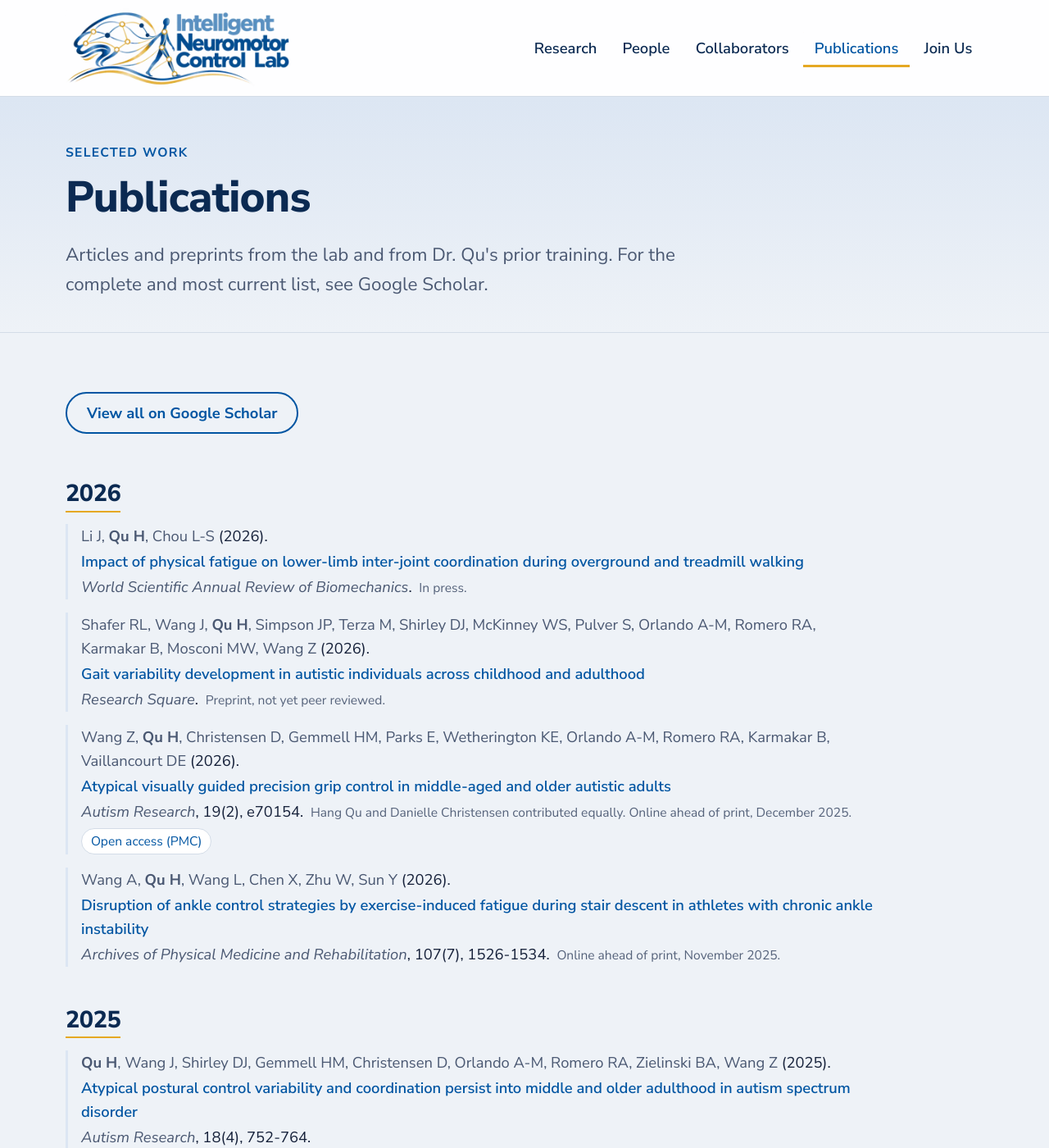
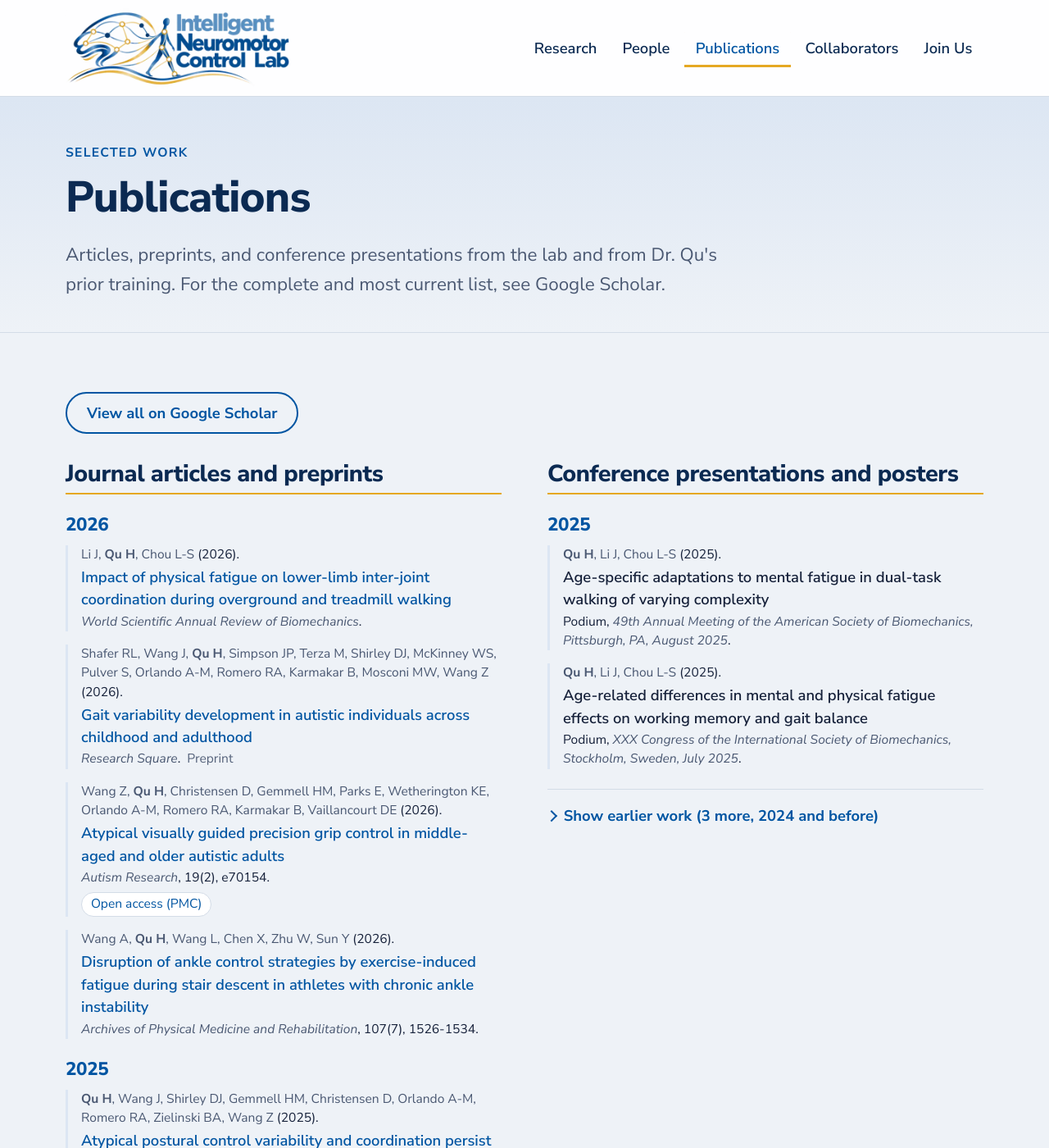
Before and after one commit to incLab-sjsu/inclab-sjsu.github.io, a Jekyll site: the page built from publications.html, in a window 1280 px wide and 1400 px high. Shown: the whole window at 82% size. Built offline with Jekyll 4.4.1, drawn with Linux system fonts in a browser that asks for light colours; some of the changed text lies outside the part shown.

Commit message:
Publications in two columns with earlier years collapsed; full gold mark behind the hero; Collaborators after Publications in the navigation
Co-Authored-By: Claude Fable 5.1 <noreply@anthropic.com>
Claude-Session: https://claude.ai/code/session_01NC87yMo4KF9PtoiKQz5QsG

```diff
--- a/_config.yml
+++ b/_config.yml
@@ -41,16 +41,19 @@ contact:
   faculty_url: https://www.sjsu.edu/people/hang.qu/
   department_url: https://www.sjsu.edu/kinesiology/
 
+# Publications page: years from this one onward are shown open; earlier years are collapsed behind a "Show earlier" toggle.
+publications_recent_since: 2025
+
 # Primary navigation (order matters)
 nav:
   - title: Research
     url: /research/
   - title: People
     url: /people/
+  - title: Publications
+    url: /publications/
   - title: Collaborators
     url: /collaborators/
-  - title: Publications
-    url: /publications/
   - title: Join Us
     url: /join/
 
--- a/_data/presentations.yml
+++ b/_data/presentations.yml
@@ -1,20 +1,32 @@
-# Conference presentations shown below the publication list.
-# Fields: authors, year (a plain number, no quotes), title, venue (meeting name and place),
-#         kind (Podium or Poster), and optionally doi or url to link the title.
+# Conference presentations and posters shown on /publications/ (right column), newest first.
+# Fields: authors, year (a plain number, no quotes), title, venue (meeting, city, month), kind (Podium or Poster),
+#         and optionally doi or url to link the title.
 - authors: "Qu H, Li J, Chou L-S"
   year: 2025
-  title: "Age-related differences in mental and physical fatigue effects on working memory and gait balance"
-  venue: "XXX Congress of the International Society of Biomechanics, Stockholm, Sweden"
+  title: "Age-specific adaptations to mental fatigue in dual-task walking of varying complexity"
+  venue: "49th Annual Meeting of the American Society of Biomechanics, Pittsburgh, PA, August 2025"
   kind: Podium
 
 - authors: "Qu H, Li J, Chou L-S"
   year: 2025
-  title: "Age-specific adaptations to mental fatigue in dual-task walking of varying complexity"
-  venue: "49th Annual Meeting of the American Society of Biomechanics, Pittsburgh, PA"
+  title: "Age-related differences in mental and physical fatigue effects on working memory and gait balance"
+  venue: "XXX Congress of the International Society of Biomechanics, Stockholm, Sweden, July 2025"
   kind: Podium
 
 - authors: "Li J, Qu H, Chou L-S"
   year: 2024
   title: "Effects of physical fatigue on lower limb inter-joint coordination under different walking conditions"
-  venue: "Annual Meeting of the American Society of Biomechanics"
+  venue: "48th Annual Meeting of the American Society of Biomechanics, Madison, WI, August 2024"
   kind: Poster
+
+- authors: "Qu H, Liang Y-P, Chou L-S"
+  year: 2024
+  title: "Evaluation of laboratory-driven mental fatiguing protocol using EEG and self-reported fatigue scale"
+  venue: "American College of Sports Medicine Annual Meeting, Boston, MA, May 2024"
+  kind: Poster
+
+- authors: "Kim HK, Qu H, Chou L-S"
+  year: 2023
+  title: "Plantar pressure distribution response to various gait speeds and its relationship with gait balance in overweight adults"
+  venue: "XXIX Congress of the International Society of Biomechanics, Fukuoka, Japan, July 2023"
+  kind: Poster
--- a/_data/publications.yml
+++ b/_data/publications.yml
@@ -1,21 +1,20 @@
 # Publications shown on /publications/, grouped by year automatically (newest first).
 # Fields: authors (write the PI as "Qu H" so it is bolded), year (a plain number, no quotes), title, journal, volume, pages,
-#         doi (preferred) or url, note (optional, shown after the citation),
+#         doi (preferred) or url, note (optional, e.g. "Preprint"),
 #         links (optional list of {label, url}, e.g. open-access copy, lay summary, data).
-# Years follow the version of record; "note" records online-first dates.
+# Years follow the version of record.
 - authors: "Li J, Qu H, Chou L-S"
   year: 2026
   title: "Impact of physical fatigue on lower-limb inter-joint coordination during overground and treadmill walking"
   journal: World Scientific Annual Review of Biomechanics
   doi: 10.1142/S2810958926500019
-  note: "In press."
 
 - authors: "Shafer RL, Wang J, Qu H, Simpson JP, Terza M, Shirley DJ, McKinney WS, Pulver S, Orlando A-M, Romero RA, Karmakar B, Mosconi MW, Wang Z"
   year: 2026
   title: "Gait variability development in autistic individuals across childhood and adulthood"
   journal: Research Square
   doi: 10.21203/rs.3.rs-9622252/v1
-  note: "Preprint, not yet peer reviewed."
+  note: Preprint
 
 - authors: "Wang Z, Qu H, Christensen D, Gemmell HM, Parks E, Wetherington KE, Orlando A-M, Romero RA, Karmakar B, Vaillancourt DE"
   year: 2026
@@ -24,7 +23,6 @@
   volume: "19(2)"
   pages: "e70154"
   doi: 10.1002/aur.70154
-  note: "Hang Qu and Danielle Christensen contributed equally. Online ahead of print, December 2025."
   links:
     - label: Open access (PMC)
       url: https://pmc.ncbi.nlm.nih.gov/articles/PMC12931594/
@@ -36,7 +34,6 @@
   volume: "107(7)"
   pages: "1526-1534"
   doi: 10.1016/j.apmr.2025.10.020
-  note: "Online ahead of print, November 2025."
 
 - authors: "Qu H, Wang J, Shirley DJ, Gemmell HM, Christensen D, Orlando A-M, Romero RA, Zielinski BA, Wang Z"
   year: 2025
--- /dev/null
+++ b/_includes/pub-column.html
@@ -0,0 +1,40 @@
+{%- comment -%}
+Renders one column of the Publications page.
+include.items: list of entries with a `year`; include.type: "pub" or "talk"; include.heading: column title.
+Years >= site.publications_recent_since are shown open; earlier years sit inside a <details> toggle.
+{%- endcomment -%}
+{%- assign since = site.publications_recent_since | default: 2025 -%}
+{%- assign groups = include.items | group_by: "year" | sort: "name" | reverse -%}
+<section class="pub-col">
+  <h2>{{ include.heading }}</h2>
+  {%- assign older = 0 -%}
+  {%- for g in groups -%}
+    {%- assign y = g.name | plus: 0 -%}
+    {%- if y >= since %}
+  <h3 class="pub-year" id="{{ include.type }}-{{ g.name }}">{{ g.name }}</h3>
+  <ol class="pub-list">
+    {%- for item in g.items %}
+    {%- if include.type == "talk" %}{% include talk-item.html talk=item %}{% else %}{% include pub-item.html pub=item %}{% endif %}
+    {%- endfor %}
+  </ol>
+    {%- else -%}
+      {%- assign older = older | plus: g.items.size -%}
+    {%- endif -%}
+  {%- endfor %}
+  {%- if older > 0 %}
+  <details class="pub-more">
+    <summary>Show earlier work ({{ older }} more, {{ since | minus: 1 }} and before)</summary>
+    {%- for g in groups -%}
+      {%- assign y = g.name | plus: 0 -%}
+      {%- if y < since %}
+    <h3 class="pub-year" id="{{ include.type }}-{{ g.name }}">{{ g.name }}</h3>
+    <ol class="pub-list">
+      {%- for item in g.items %}
+      {%- if include.type == "talk" %}{% include talk-item.html talk=item %}{% else %}{% include pub-item.html pub=item %}{% endif %}
+      {%- endfor %}
+    </ol>
+      {%- endif -%}
+    {%- endfor %}
+  </details>
+  {%- endif %}
+</section>
--- /dev/null
+++ b/_includes/talk-item.html
@@ -0,0 +1,11 @@
+{%- assign t = include.talk -%}
+<li class="pub">
+  <span class="pub__authors">{{ t.authors | replace: "Qu H", "<strong>Qu H</strong>" }}</span>
+  ({{ t.year }}).
+  <span class="pub__title">
+    {%- if t.doi %}<a href="https://doi.org/{{ t.doi }}">{{ t.title }}</a>
+    {%- elsif t.url %}<a href="{{ t.url }}">{{ t.title }}</a>
+    {%- else %}{{ t.title }}{% endif -%}
+  </span>
+  {% if t.kind %}{{ t.kind }}, {% endif %}<em class="pub__venue">{{ t.venue }}</em>.
+</li>
--- a/assets/css/style.css
+++ b/assets/css/style.css
@@ -184,18 +184,17 @@ strong { font-weight: 700; }
 .section__head p { color: var(--ink-2); margin: 0; }
 
 /* Hero (home) ------------------------------------------------------------ */
-.hero { padding: clamp(2.5rem, 7vw, 5.5rem) 0; }
-.hero__grid { display: grid; gap: 2.25rem; align-items: center; }
-.hero__logo { order: -1; }
-.hero__logo img { width: min(100%, 520px); margin-inline: auto; filter: drop-shadow(0 12px 32px rgba(0, 0, 0, 0.35)); }
-.hero__text { max-width: 62ch; }
+.hero { padding: clamp(3rem, 8vw, 6.5rem) 0; }
+.hero__mark {
+  display: block; margin: 0; position: absolute; z-index: 0; pointer-events: none;
+  right: 4%; top: 50%; transform: translateY(-50%); width: clamp(360px, 46vw, 720px); opacity: 0.3;
+}
+.hero__text { position: relative; z-index: 1; max-width: 62ch; }
 .hero__text h1 { max-width: 18ch; }
 .hero__text .lede { color: var(--night-ink-2); }
 .hero__actions { display: flex; flex-wrap: wrap; gap: 0.75rem; margin-top: 1.75rem; }
-@media (min-width: 900px) {
-  .hero__grid { grid-template-columns: 1.1fr 1fr; gap: 3.5rem; }
-  .hero__logo { order: 0; }
-  .hero__logo img { width: 100%; }
+@media (max-width: 760px) {
+  .hero__mark { right: auto; left: 50%; transform: translate(-50%, -50%); width: 92%; opacity: 0.14; }
 }
 
 /* Cards / grids ---------------------------------------------------------- */
@@ -272,12 +271,14 @@ strong { font-weight: 700; }
 
 /* Publications ----------------------------------------------------------- */
 .pub-scholar { margin-bottom: 2rem; }
-.pub-section-title { font-size: var(--step-2); margin-top: 3rem; padding-top: 2rem; border-top: 1px solid var(--rule); }
-.pub-year { font-size: var(--step-2); border-bottom: 2px solid var(--gold); display: inline-block; padding-bottom: 0.15em; margin-top: 1.5rem; }
-.pub-list { list-style: none; padding: 0; margin: 0 0 1.5rem; display: grid; gap: 1rem; }
-.pub { padding-left: 1rem; border-left: 3px solid var(--blue-tint); }
+.pub-columns { display: grid; gap: 3rem; align-items: start; }
+@media (min-width: 960px) { .pub-columns { grid-template-columns: 1fr 1fr; gap: 3.5rem; } }
+.pub-col h2 { font-size: var(--step-2); padding-bottom: 0.4rem; border-bottom: 2px solid var(--gold); margin-bottom: 1.25rem; }
+.pub-year { font-size: var(--step-1); color: var(--blue); margin: 1.5rem 0 0.75rem; }
+.pub-list { list-style: none; padding: 0; margin: 0 0 1rem; display: grid; gap: 1rem; }
+.pub { padding-left: 1rem; border-left: 3px solid var(--blue-tint); font-size: var(--step--1); line-height: 1.5; }
 .pub__authors { color: var(--ink-2); }
-.pub__title { display: block; font-weight: 600; margin: 0.1rem 0; }
+.pub__title { display: block; font-weight: 600; font-size: var(--step-0); margin: 0.1rem 0; }
 .pub__title a { text-decoration: none; }
 .pub__title a:hover { text-decoration: underline; }
 .pub__venue { color: var(--ink-2); }
@@ -285,6 +286,12 @@ strong { font-weight: 700; }
 .pub__links { display: flex; flex-wrap: wrap; gap: 0.5rem; margin-top: 0.35rem; font-size: var(--step--1); }
 .pub__links a { border: 1px solid var(--rule); background: var(--bg-elev); border-radius: 999px; padding: 0.15em 0.7em; text-decoration: none; }
 .pub__links a:hover { border-color: var(--blue); }
+.pub-more { margin-top: 1.5rem; border-top: 1px solid var(--rule); padding-top: 0.5rem; }
+.pub-more > summary { cursor: pointer; font-weight: 700; color: var(--blue); padding: 0.6rem 0; list-style: none; display: flex; align-items: center; gap: 0.6rem; }
+.pub-more > summary::-webkit-details-marker { display: none; }
+.pub-more > summary::before { content: ""; width: 0.55em; height: 0.55em; border-right: 2px solid currentColor; border-bottom: 2px solid currentColor; transform: rotate(-45deg); transition: transform 0.15s ease; flex-shrink: 0; }
+.pub-more[open] > summary::before { transform: rotate(45deg); }
+.pub-more > summary:hover { color: var(--blue-deep); }
 
 /* Join page -------------------------------------------------------------- */
 .join-grid { display: grid; gap: 2.5rem; align-items: start; }
@@ -317,7 +324,7 @@ strong { font-weight: 700; }
 
 /* Print ------------------------------------------------------------------ */
 @media print {
-  .site-header, .site-footer, .nav-toggle, .section--cta, .hero__logo, .skip-link { display: none !important; }
+  .site-header, .site-footer, .nav-toggle, .section--cta, .hero__mark, .skip-link { display: none !important; }
   body { font-size: 11pt; color: #000; background: #fff; }
   .night, .night * { color: #000 !important; }
   .night { background: #fff !important; }
--- a/publications.html
+++ b/publications.html
@@ -1,42 +1,18 @@
 ---
 title: Publications
 eyebrow: Selected work
-lede: Articles and preprints from the lab and from Dr. Qu's prior training. For the complete and most current list, see Google Scholar.
+lede: Articles, preprints, and conference presentations from the lab and from Dr. Qu's prior training. For the complete and most current list, see Google Scholar.
 permalink: /publications/
 ---
 <section class="section">
-  <div class="container"><div class="prose-wide">
+  <div class="container">
     <p class="pub-scholar"><a class="btn btn--ghost" href="{{ site.contact.scholar_url }}">View all on Google Scholar</a></p>
-    {%- assign groups = site.data.publications | group_by: "year" | sort: "name" | reverse %}
-    {%- for g in groups %}
-    <h2 class="pub-year" id="y{{ g.name }}">{{ g.name }}</h2>
-    <ol class="pub-list">
-      {%- for pub in g.items %}
-      {%- include pub-item.html pub=pub %}
-      {%- endfor %}
-    </ol>
-    {%- endfor %}
-
-    {%- assign talks = site.data.presentations %}
-    {%- if talks and talks.size > 0 %}
-    <h2 class="pub-section-title">Conference presentations</h2>
-    <ol class="pub-list">
-      {%- assign tgroups = talks | group_by: "year" | sort: "name" | reverse %}
-      {%- for g in tgroups %}
-      {%- for t in g.items %}
-      <li class="pub">
-        <span class="pub__authors">{{ t.authors | replace: "Qu H", "<strong>Qu H</strong>" }}</span>
-        ({{ t.year }}).
-        <span class="pub__title">
-          {%- if t.doi %}<a href="https://doi.org/{{ t.doi }}">{{ t.title }}</a>
-          {%- elsif t.url %}<a href="{{ t.url }}">{{ t.title }}</a>
-          {%- else %}{{ t.title }}{% endif -%}
-        </span>
-        {% if t.kind %}{{ t.kind }}, {% endif %}<em class="pub__venue">{{ t.venue }}</em>.
-      </li>
-      {%- endfor %}
-      {%- endfor %}
-    </ol>
-    {%- endif %}
-  </div></div>
+    <div class="pub-columns">
+      {%- include pub-column.html items=site.data.publications type="pub" heading="Journal articles and preprints" %}
+      {%- assign talks = site.data.presentations %}
+      {%- if talks and talks.size > 0 %}
+      {%- include pub-column.html items=talks type="talk" heading="Conference presentations and posters" %}
+      {%- endif %}
+    </div>
+  </div>
 </section>
```
Also changed, not shown: index.html (+2 -12 lines), README.md, assets/img/logo/incl-horizontal-gold-1600.webp (deleted), assets/img/logo/incl-horizontal-gold-800.png (deleted), assets/img/logo/incl-horizontal-gold-800.webp (deleted), assets/img/logo/incl-mark-gold.png (added).
